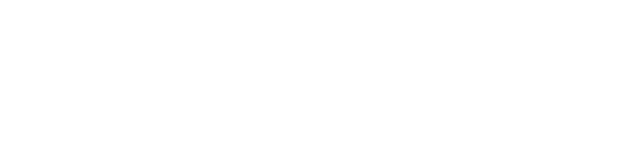
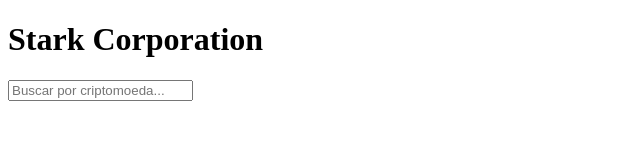
Before and after one commit to JulieGab/projeto-stark-industries, a plain HTML site: page index.html in a window 1280 px wide. Shown: the whole page, without its empty margins (0-640 px from the left). Drawn offline with Linux system fonts and the light colour scheme.

Commit message:
feat: header home page

```diff
--- a/index.html
+++ b/index.html
@@ -6,8 +6,13 @@
     <title>Stark Corporation</title>
     <link rel="stylesheet" type="text/css" href="style.css">
 </head>
-
 <body>
+    <header>
+        <h1>Stark Corporation</h1>
+        <input type="text" id="searchInput" placeholder="Buscar por criptomoeda...">
+    </header>
+    <main id="cryptoContainer">
+    </main>
     <script src="js/app.js"></script>
 </body>
 </html>
```
